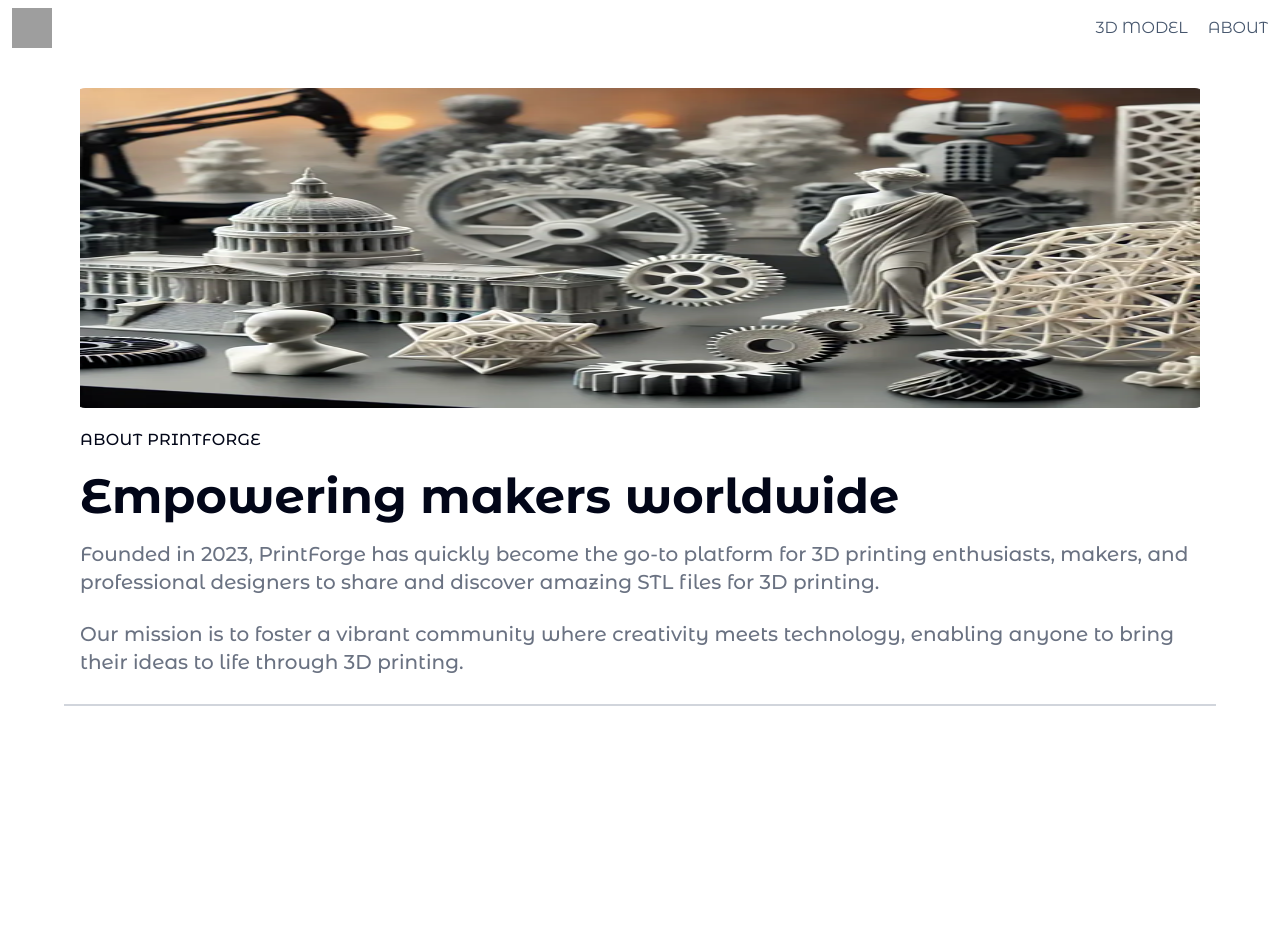
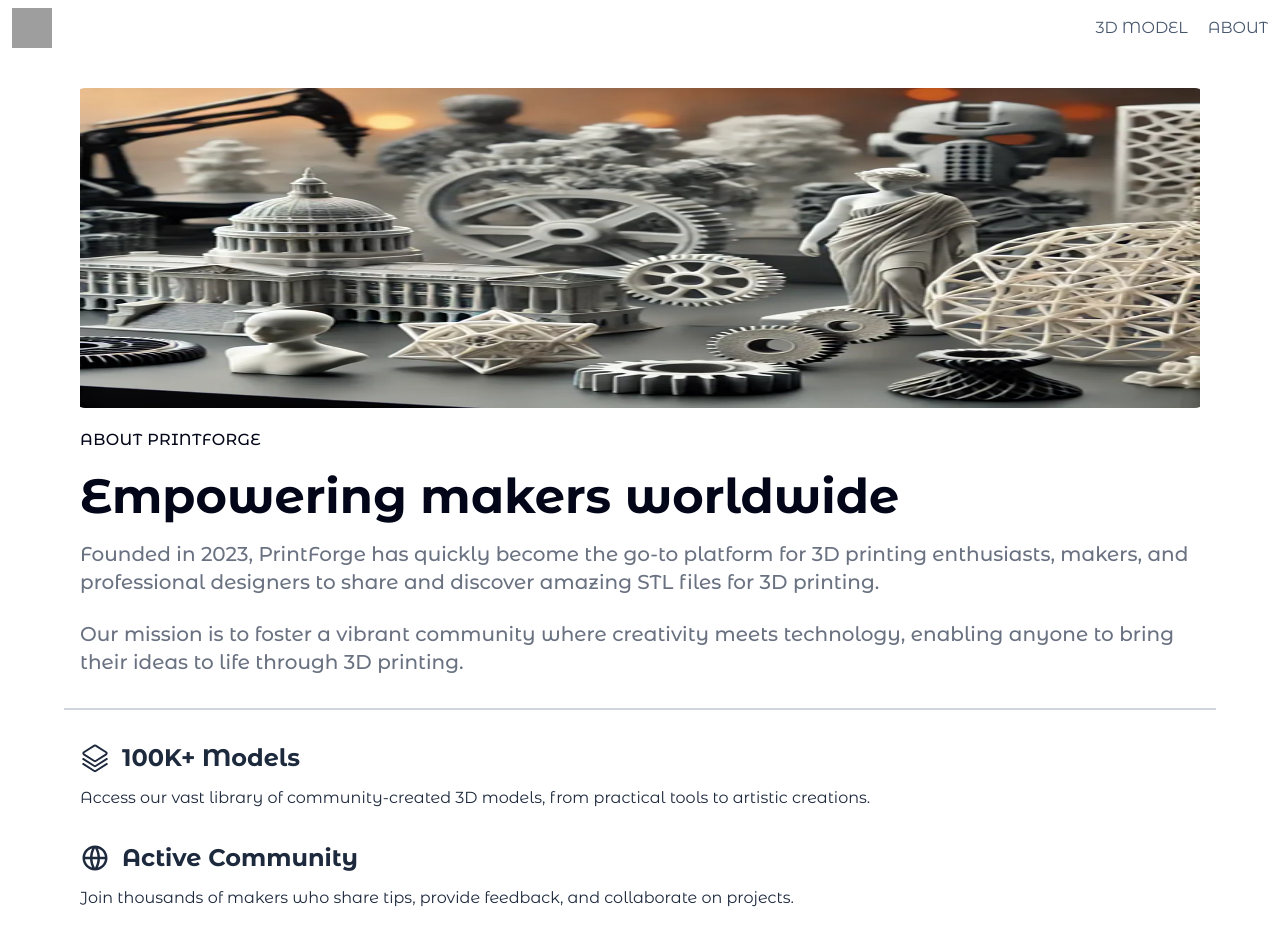
Before and after one commit to Tech-Rocket/print-forge-nextjs, a Next.js app: page /about in a window 1280 px wide. Shown: the top 944 px of the page. Before the commit the page ends 800 px from the top, so only its background shows below. Built offline with nearby package versions, Linux system fonts and the light colour scheme; grey boxes are pictures that could not be loaded.

Commit message:
refactor: enhance AboutCard component to accept props and update About page to utilize it

```diff
--- a/app/about/about-card.jsx
+++ b/app/about/about-card.jsx
@@ -1,10 +1,11 @@
-import { GoStack } from "react-icons/go";
-
-export default function AboutCard() {
+export default function AboutCard(props) {
   return (
-    <>
-      <h1>lorem</h1>
-      <GoStack />
-    </>
+    <div className="text-slate-800">
+      <div className="flex items-center gap-3">
+        {props.icon}
+        <h1 className="text-2xl font-bold">{props.title}</h1>
+      </div>
+      <p className="mt-3">{props.description}</p>
+    </div>
   );
 }
--- a/app/about/page.jsx
+++ b/app/about/page.jsx
@@ -1,8 +1,35 @@
 import aboutHeroImg from "../../public/images/about-hero-image.png";
 import Image from "next/image";
 import { Separator } from "../../components/ui/separator";
+import AboutCard from "./about-card";
+import { GoStack } from "react-icons/go";
+import { RiGlobalLine } from "react-icons/ri";
+import { CiFlag1 } from "react-icons/ci";
 
 export default function About() {
+  const aboutData = [
+    {
+      id: 1,
+      icon: <GoStack className="text-3xl" />,
+      title: "100K+ Models",
+      description:
+        "Access our vast library of community-created 3D models, from practical tools to artistic creations.",
+    },
+    {
+      id: 2,
+      icon: <RiGlobalLine className="text-3xl" />,
+      title: "Active Community",
+      description:
+        "Join thousands of makers who share tips, provide feedback, and collaborate on projects.",
+    },
+    {
+      id: 3,
+      icon: <CiFlag1 className="text-3xl" />,
+      title: "Free to Use",
+      description:
+        "Most models are free to download, with optional premium features for power users.",
+    },
+  ];
   return (
     <>
       <section className="px-4 space-y-5">
@@ -28,8 +55,17 @@ export default function About() {
           </p>
         </div>
       </section>
-      <Separator className="border border-gray-300 my-7" />
-      <div></div>
+      <Separator className="border border-gray-300 my-8" />
+      <section className="px-4 space-y-8 mb-8">
+        {aboutData.map((data) => (
+          <AboutCard
+            key={data.id}
+            title={data.title}
+            icon={data.icon}
+            description={data.description}
+          />
+        ))}
+      </section>
     </>
   );
 }
--- a/components/ui/separator.jsx
+++ b/components/ui/separator.jsx
@@ -2,7 +2,6 @@
 
 import * as React from "react";
 import * as SeparatorPrimitive from "@radix-ui/react-separator";
-
 import { cn } from "../../lib/utils";
 
 function Separator({
```
